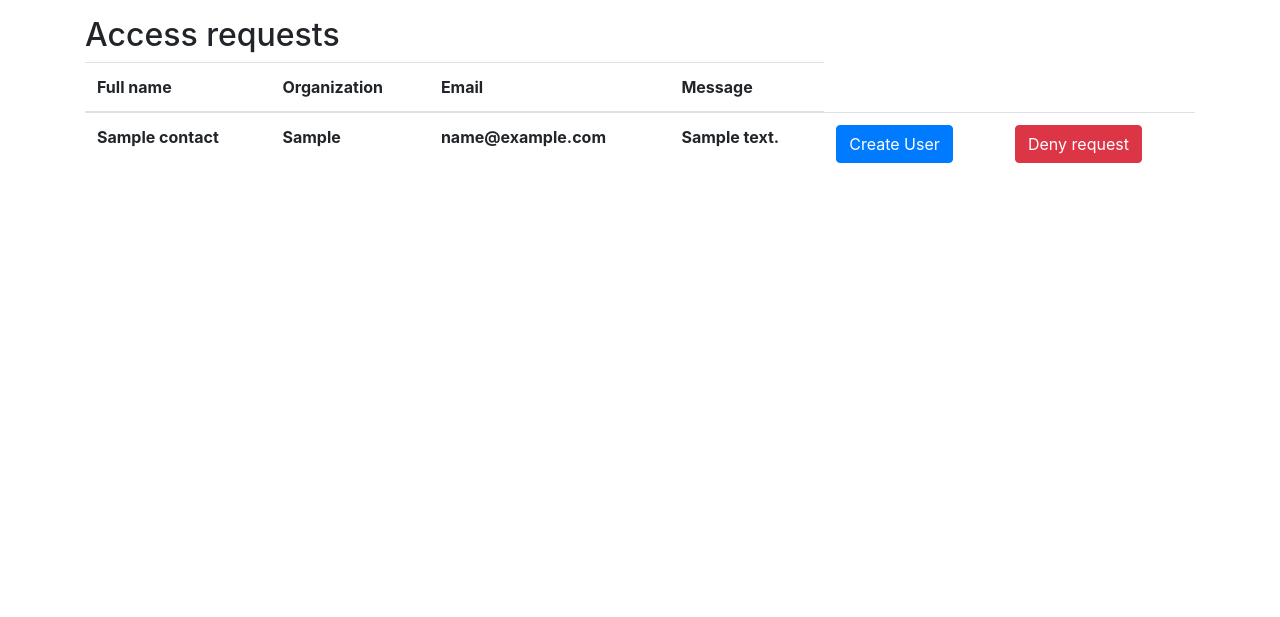
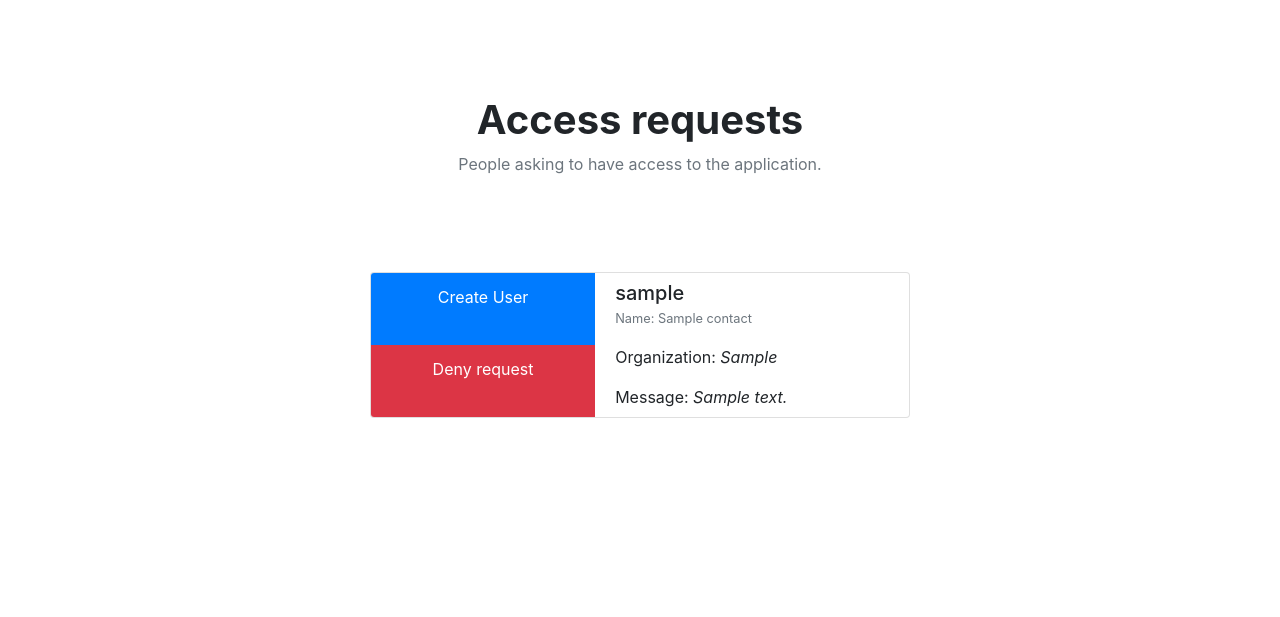
Before and after one commit to aleksilahti/wise-nose-pwa, a Flask app: page /accessrequests in a window 1280 px wide. Shown: the part 56-673 px from the top of the page. Run offline with Flask 2, Linux system fonts and the light colour scheme; the first user in the database is signed in; tables that the repository leaves empty hold one stand-in row (Sample ...); lists and menus that the app fills with data are empty; some libraries are stand-ins or nearby versions.

Commit message:
Add access request page

```diff
--- a/static/css/theme.css
+++ b/static/css/theme.css
@@ -414,7 +414,7 @@ So different display format
     margin: 0;
 }
 
-/** User page **/
+/** User page and also used in accessrequests **/
 
 
 .user{
@@ -468,3 +468,13 @@ So different display format
         border-left: 1px solid rgba(0,0,0,.125);
     }
 }
+
+/** Access requests page **/
+
+.access-request .list-group{
+    height: 100%;
+}
+
+.access-request .list-group-item{
+    height: 50%;
+}
--- a/templates/accessrequests.html
+++ b/templates/accessrequests.html
@@ -5,31 +5,36 @@
 {% endblock %}
 
 {% block body %}
-<div>
-    <h2 class="page-header">Access requests</h2>
-    <table class="table">
-      <thead>
-        <th scope="col">Full name</th>
-        <th scope="col">Organization</th>
-        <th scope="col">Email</th>
-        <th scope="col">Message</th>
-      </thead>
-      <tbody id="users-table">
-      {% for request in requests %}
-        <tr>
-          <th scope="col">{{ request.name }}</th>
-          <th scope="col">{{ request.organization }}</th>
-          <th scope="col">{{ request.email }}</th>
-          <th scope="col">{{ request.message }}</th>
-          <th scope="col">
-            <a type="button" href="{{ url_for('create_user', contact_id=request.id) }}" class="btn btn-primary">Create User</a>
-          </th>
-          <th scope="col">
-            <a type="button" href="{{ url_for('deny_request', contact_id=request.id) }}" class="btn btn-danger" >Deny request</a>
-          </th>
-        </tr>
-      {% endfor %}
-      </tbody>
-    </table>
+<div class="user">
+  <div class="row">
+    <h1>Access requests</h1>
+  </div>
+  <div class="row">
+    <p class="text-muted">People asking to have access to the application.</p>
+  </div>
+  <div class="row row-cols-1 row-cols-md-2 align-items-stretch">
+    {% for request in requests %}
+      <div class="mb-4 col">
+        <div class="card user-info-container access-request">
+          <div class="row no-gutters">
+            <div class="col-md-5">
+              <div class="list-group">
+                <a href="{{ url_for('create_user', contact_id=request.id) }}" class="list-group-item bg-primary">Create User</a>
+                <a href="{{ url_for('deny_request', contact_id=request.id) }}" class="list-group-item bg-danger">Deny request</a>
+              </div>
+            </div>
+            <div class="col-md-7">
+              <div class="card-body">
+                  <h5 class="card-title username">{{ request.username }}</h5>
+                  <p class="card-text"><small class="text-muted">Name: {{request.name}}</small></p>
+                <p class="card-text">Organization:<span class="font-italic"> {{ request.organization }}</span></p>
+                <p class="card-text">Message:<span class="font-italic"> {{ request.message }}</span></p>
+              </div>
+            </div>
+          </div>
+        </div>
+      </div>
+    {% endfor %}
+  </div>
 </div>
 {% endblock %}
```
Also changed, not shown: test.db.
